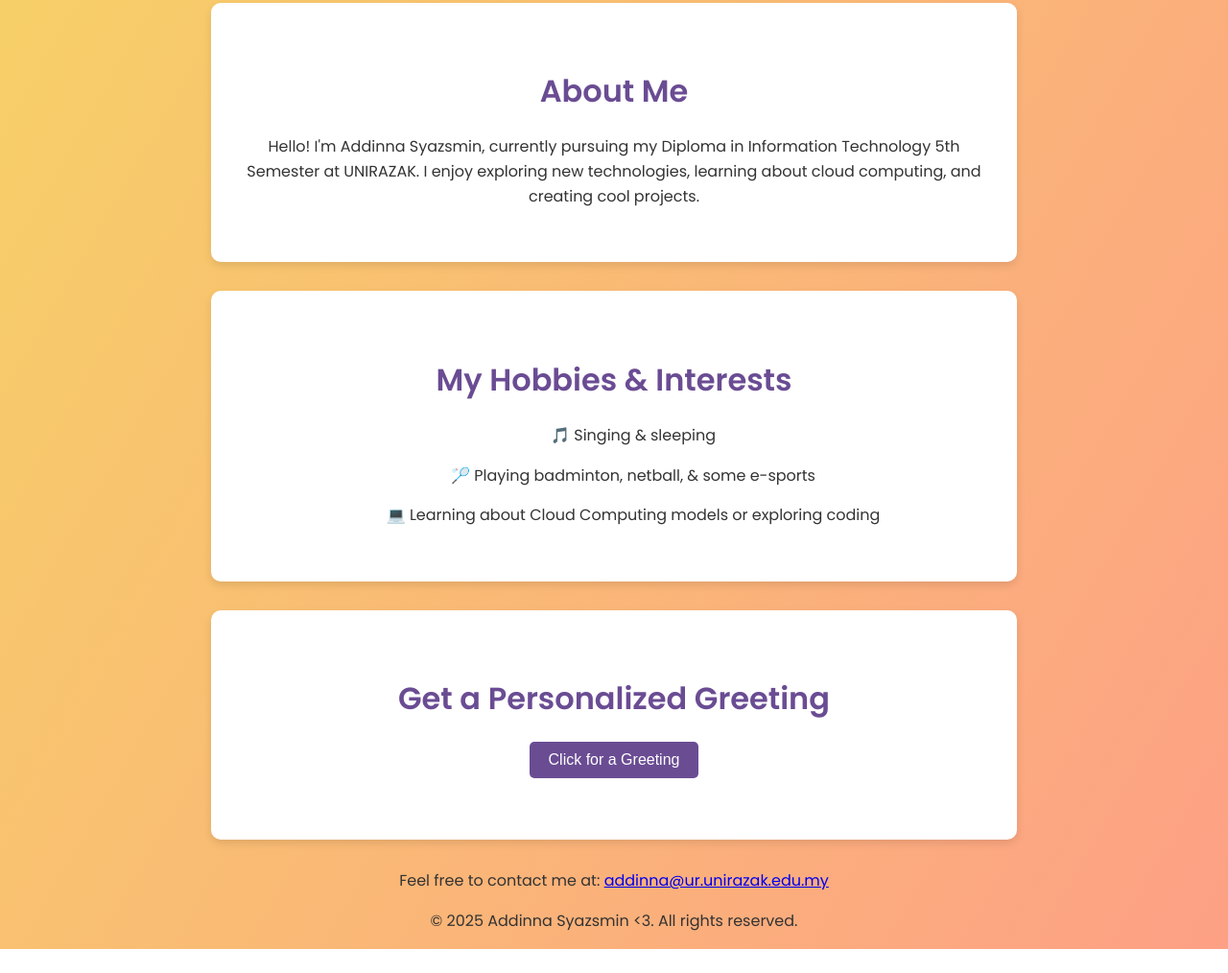
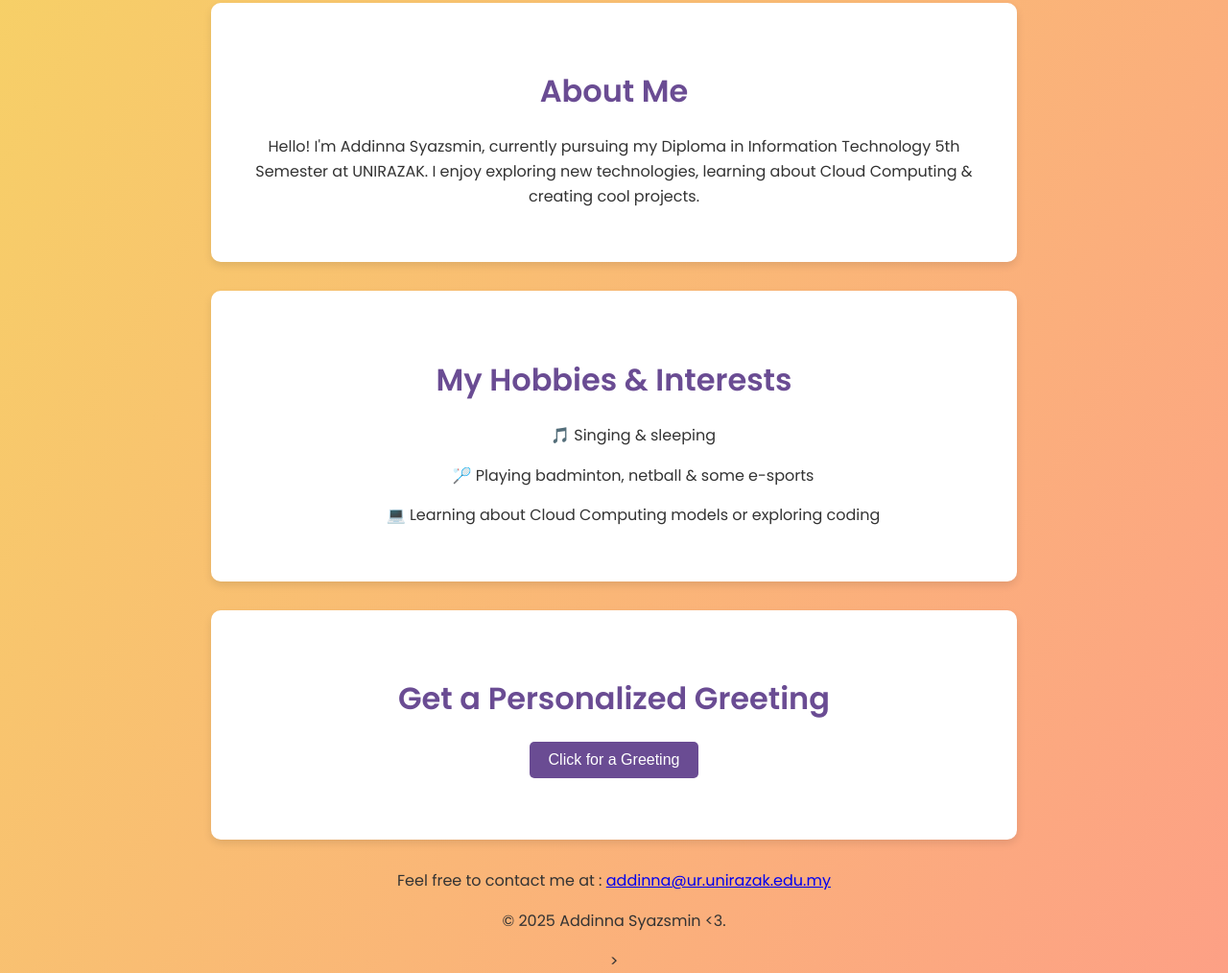
Before and after one commit to dzs444/about-me-page, a plain HTML site: page index.html in a window 1280 px wide. Shown: the part 247-1261 px from the top of the page at 96% size. Before the commit the page ends 1236 px from the top, so only its background shows below. Drawn offline with Linux system fonts and the light colour scheme.

Commit message:
index.html

```diff
--- a/index.html
+++ b/index.html
@@ -21,13 +21,13 @@
     <main>
         <section id="about">
             <h2>About Me</h2>
-            <p>Hello! I'm Addinna Syazsmin, currently pursuing my Diploma in Information Technology 5th Semester at UNIRAZAK. I enjoy exploring new technologies, learning about cloud computing, and creating cool projects.</p>
+            <p>Hello! I'm Addinna Syazsmin, currently pursuing my Diploma in Information Technology 5th Semester at UNIRAZAK. I enjoy exploring new technologies, learning about Cloud Computing & creating cool projects.</p>
         </section>
         <section id="projects">
             <h2>My Hobbies & Interests</h2>
             <ul>
                 <p>🎵 Singing & sleeping</p>
-                <p>🏸 Playing badminton, netball, & some e-sports</p>
+                <p>🏸 Playing badminton, netball & some e-sports</p>
                 <p>💻 Learning about Cloud Computing models or exploring coding</p>
             </ul>
         </section>
@@ -38,8 +38,8 @@
         </section>
     </main>
     <footer>
-        <p>Feel free to contact me at: <a href="mailto:addinna@ur.unirazak.edu.my">addinna@ur.unirazak.edu.my</a></p>
-        <p>&copy; 2025 Addinna Syazsmin <3. All rights reserved.</p>
+        <p>Feel free to contact me at : <a href="mailto:addinna@ur.unirazak.edu.my">addinna@ur.unirazak.edu.my</a></p>
+        <p>&copy; 2025 Addinna Syazsmin <3. </p>>
     </footer>
 
     <!-- Modal Structure -->
```
